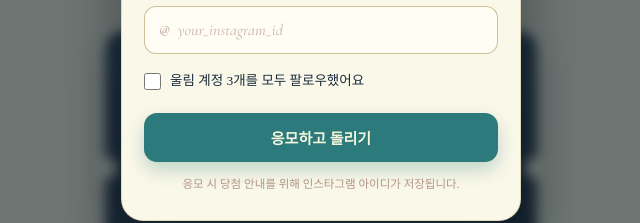
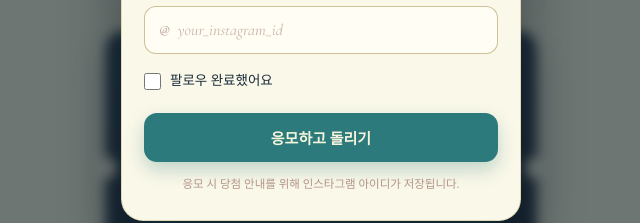
Before and after one commit to guystyle/ullim-event, a Next.js app: page / in a window 1280 px wide. Both pictures are taken after a click on the button "럭키드로우 응모하기". Shown: the part 597-820 px from the top of the page, without its empty margins (319-959 px from the left). Built offline with nearby package versions, Linux system fonts and the light colour scheme; a web font is replaced by a local one.

Commit message:
Simplify follow checkbox label to '팔로우 완료했어요'
Co-Authored-By: Claude Sonnet 4.6 <noreply@anthropic.com>
Claude-Session: https://claude.ai/code/session_01SmFQHBgY49LmuB9gtK8wxu

```diff
--- a/components/LuckyDraw.tsx
+++ b/components/LuckyDraw.tsx
@@ -210,7 +210,7 @@ export default function LuckyDraw() {
                     checked={followed}
                     onChange={(e) => setFollowed(e.target.checked)}
                   />
-                  <span>{site.brandName} 계정 3개를 모두 팔로우했어요</span>
+                  <span>팔로우 완료했어요</span>
                 </label>
 
                 {error && <p className="form-error">{error}</p>}
```
